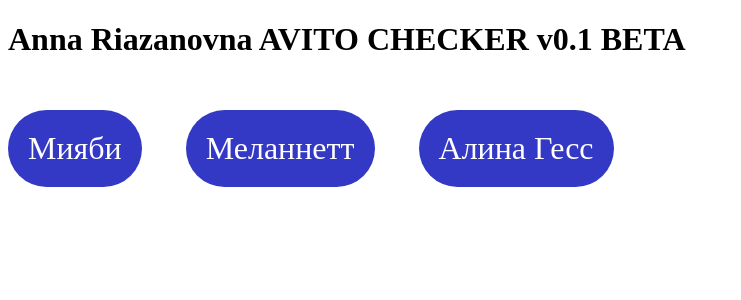
After one commit to barck/avito-parser, a PHP site: page / in a window 1280 px wide. The commit adds this page. Shown: the top 300 px of the page, without its empty margins (0-741 px from the left). Run offline with PHP 8.4, Linux system fonts and the light colour scheme.

Commit message:
next stage 2

```diff
--- /dev/null
+++ b/index.html
@@ -0,0 +1,434 @@
+<!DOCTYPE html>
+<html lang="en">
+<head>
+    <meta charset="UTF-8">
+    <meta name="viewport" content="width=device-width, initial-scale=1.0">
+    <meta http-equiv="X-UA-Compatible" content="ie=edge">
+    <title>Document</title>
+</head>
+<style>
+  a{
+    text-decoration: none;
+    font-size: 32px;
+    padding: 20px;
+    background: #3338c5;
+    color: #fff;
+    border-radius: 40px;
+    margin-right: 40px;
+    margin-top: 30px;
+    display: inline-block;
+  }
+  a:hover{
+    background: #696ef5;
+  }
+</style>
+  <body>
+    <div class="windows8">
+      <div class="wBall" id="wBall_1">
+        <div class="wInnerBall"></div>
+      </div>
+      <div class="wBall" id="wBall_2">
+        <div class="wInnerBall"></div>
+      </div>
+      <div class="wBall" id="wBall_3">
+        <div class="wInnerBall"></div>
+      </div>
+      <div class="wBall" id="wBall_4">
+        <div class="wInnerBall"></div>
+      </div>
+      <div class="wBall" id="wBall_5">
+        <div class="wInnerBall"></div>
+      </div>
+    </div>
+
+
+
+    <h1>Anna Riazanovna AVITO CHECKER v0.1 BETA</h1>
+
+    <a href="./check.php" class="btn btn-miyabi">Мияби</a>
+    <a href="./check.php" class="btn btn-melannett">Меланнетт</a>
+    <a href="./check.php" class="btn btn-gess">Алина Гесс</a>
+
+    <script>
+      let miyabiBtn = document.querySelector('.btn-miyabi'),
+          melannettBtn = document.querySelector('.btn-melannett'),
+          gessBtn = document.querySelector('.btn-gess'),
+          preloader = document.querySelector('.windows8');
+
+          miyabiBtn.addEventListener("click", function(){
+            preloader.classList.add('show');
+            event.preventDefault();
+            document.cookie = "author=мияби,виктория кушнаревайцу";
+            location.href = "/check.php"
+          });
+          melannettBtn.addEventListener("click", function(){
+            preloader.classList.add('show');
+            event.preventDefault();
+            document.cookie = "author=melannett,melanett,melannet,меланнетт,меланетт,меланнет,анна мельникова";
+            location.href = "/check.php"
+          });
+          gessBtn.addEventListener("click", function(){
+            preloader.classList.add('show');
+            event.preventDefault();
+            document.cookie = "author=алина гесс";
+            location.href = "/check.php"
+          });
+    </script>
+
+
+<style>
+.show {
+  display: block!important;
+}
+
+.windows8 {
+  display: none;
+	position: absolute;
+	width: 330px;
+	height:330px;
+	margin:auto;
+  left: calc(50% - 330px);
+  top: calc(50% - 330px);
+}
+
+.windows8 .wBall {
+	position: absolute;
+	width: 314px;
+	height: 314px;
+	opacity: 0;
+	transform: rotate(225deg);
+		-o-transform: rotate(225deg);
+		-ms-transform: rotate(225deg);
+		-webkit-transform: rotate(225deg);
+		-moz-transform: rotate(225deg);
+	animation: orbit 6.96s infinite;
+		-o-animation: orbit 6.96s infinite;
+		-ms-animation: orbit 6.96s infinite;
+		-webkit-animation: orbit 6.96s infinite;
+		-moz-animation: orbit 6.96s infinite;
+}
+
+.windows8 .wBall .wInnerBall{
+	position: absolute;
+	width: 41px;
+	height: 41px;
+	background: rgb(0,0,0);
+	left:0px;
+	top:0px;
+	border-radius: 41px;
+}
+
+.windows8 #wBall_1 {
+	animation-delay: 1.52s;
+		-o-animation-delay: 1.52s;
+		-ms-animation-delay: 1.52s;
+		-webkit-animation-delay: 1.52s;
+		-moz-animation-delay: 1.52s;
+}
+
+.windows8 #wBall_2 {
+	animation-delay: 0.3s;
+		-o-animation-delay: 0.3s;
+		-ms-animation-delay: 0.3s;
+		-webkit-animation-delay: 0.3s;
+		-moz-animation-delay: 0.3s;
+}
+
+.windows8 #wBall_3 {
+	animation-delay: 0.61s;
+		-o-animation-delay: 0.61s;
+		-ms-animation-delay: 0.61s;
+		-webkit-animation-delay: 0.61s;
+		-moz-animation-delay: 0.61s;
+}
+
+.windows8 #wBall_4 {
+	animation-delay: 0.91s;
+		-o-animation-delay: 0.91s;
+		-ms-animation-delay: 0.91s;
+		-webkit-animation-delay: 0.91s;
+		-moz-animation-delay: 0.91s;
+}
+
+.windows8 #wBall_5 {
+	animation-delay: 1.22s;
+		-o-animation-delay: 1.22s;
+		-ms-animation-delay: 1.22s;
+		-webkit-animation-delay: 1.22s;
+		-moz-animation-delay: 1.22s;
+}
+
+
+
+@keyframes orbit {
+	0% {
+		opacity: 1;
+		z-index:99;
+		transform: rotate(180deg);
+		animation-timing-function: ease-out;
+	}
+
+	7% {
+		opacity: 1;
+		transform: rotate(300deg);
+		animation-timing-function: linear;
+		origin:0%;
+	}
+
+	30% {
+		opacity: 1;
+		transform:rotate(410deg);
+		animation-timing-function: ease-in-out;
+		origin:7%;
+	}
+
+	39% {
+		opacity: 1;
+		transform: rotate(645deg);
+		animation-timing-function: linear;
+		origin:30%;
+	}
+
+	70% {
+		opacity: 1;
+		transform: rotate(770deg);
+		animation-timing-function: ease-out;
+		origin:39%;
+	}
+
+	75% {
+		opacity: 1;
+		transform: rotate(900deg);
+		animation-timing-function: ease-out;
+		origin:70%;
+	}
+
+	76% {
+	opacity: 0;
+		transform:rotate(900deg);
+	}
+
+	100% {
+	opacity: 0;
+		transform: rotate(900deg);
+	}
+}
+
+@-o-keyframes orbit {
+	0% {
+		opacity: 1;
+		z-index:99;
+		-o-transform: rotate(180deg);
+		-o-animation-timing-function: ease-out;
+	}
+
+	7% {
+		opacity: 1;
+		-o-transform: rotate(300deg);
+		-o-animation-timing-function: linear;
+		-o-origin:0%;
+	}
+
+	30% {
+		opacity: 1;
+		-o-transform:rotate(410deg);
+		-o-animation-timing-function: ease-in-out;
+		-o-origin:7%;
+	}
+
+	39% {
+		opacity: 1;
+		-o-transform: rotate(645deg);
+		-o-animation-timing-function: linear;
+		-o-origin:30%;
+	}
+
+	70% {
+		opacity: 1;
+		-o-transform: rotate(770deg);
+		-o-animation-timing-function: ease-out;
+		-o-origin:39%;
+	}
+
+	75% {
+		opacity: 1;
+		-o-transform: rotate(900deg);
+		-o-animation-timing-function: ease-out;
+		-o-origin:70%;
+	}
+
+	76% {
+	opacity: 0;
+		-o-transform:rotate(900deg);
+	}
+
+	100% {
+	opacity: 0;
+		-o-transform: rotate(900deg);
+	}
+}
+
+@-ms-keyframes orbit {
+	0% {
+		opacity: 1;
+		z-index:99;
+		-ms-transform: rotate(180deg);
+		-ms-animation-timing-function: ease-out;
+	}
+
+	7% {
+		opacity: 1;
+		-ms-transform: rotate(300deg);
+		-ms-animation-timing-function: linear;
+		-ms-origin:0%;
+	}
+
+	30% {
+		opacity: 1;
+		-ms-transform:rotate(410deg);
+		-ms-animation-timing-function: ease-in-out;
+		-ms-origin:7%;
+	}
+
+	39% {
+		opacity: 1;
+		-ms-transform: rotate(645deg);
+		-ms-animation-timing-function: linear;
+		-ms-origin:30%;
+	}
+
+	70% {
+		opacity: 1;
+		-ms-transform: rotate(770deg);
+		-ms-animation-timing-function: ease-out;
+		-ms-origin:39%;
+	}
+
+	75% {
+		opacity: 1;
+		-ms-transform: rotate(900deg);
+		-ms-animation-timing-function: ease-out;
+		-ms-origin:70%;
+	}
+
+	76% {
+	opacity: 0;
+		-ms-transform:rotate(900deg);
+	}
+
+	100% {
+	opacity: 0;
+		-ms-transform: rotate(900deg);
+	}
+}
+
+@-webkit-keyframes orbit {
+	0% {
+		opacity: 1;
+		z-index:99;
+		-webkit-transform: rotate(180deg);
+		-webkit-animation-timing-function: ease-out;
+	}
+
+	7% {
+		opacity: 1;
+		-webkit-transform: rotate(300deg);
+		-webkit-animation-timing-function: linear;
+		-webkit-origin:0%;
+	}
+
+	30% {
+		opacity: 1;
+		-webkit-transform:rotate(410deg);
+		-webkit-animation-timing-function: ease-in-out;
+		-webkit-origin:7%;
+	}
+
+	39% {
+		opacity: 1;
+		-webkit-transform: rotate(645deg);
+		-webkit-animation-timing-function: linear;
+		-webkit-origin:30%;
+	}
+
+	70% {
+		opacity: 1;
+		-webkit-transform: rotate(770deg);
+		-webkit-animation-timing-function: ease-out;
+		-webkit-origin:39%;
+	}
+
+	75% {
+		opacity: 1;
+		-webkit-transform: rotate(900deg);
+		-webkit-animation-timing-function: ease-out;
+		-webkit-origin:70%;
+	}
+
+	76% {
+	opacity: 0;
+		-webkit-transform:rotate(900deg);
+	}
+
+	100% {
+	opacity: 0;
+		-webkit-transform: rotate(900deg);
+	}
+}
+
+@-moz-keyframes orbit {
+	0% {
+		opacity: 1;
+		z-index:99;
+		-moz-transform: rotate(180deg);
+		-moz-animation-timing-function: ease-out;
+	}
+
+	7% {
+		opacity: 1;
+		-moz-transform: rotate(300deg);
+		-moz-animation-timing-function: linear;
+		-moz-origin:0%;
+	}
+
+	30% {
+		opacity: 1;
+		-moz-transform:rotate(410deg);
+		-moz-animation-timing-function: ease-in-out;
+		-moz-origin:7%;
+	}
+
+	39% {
+		opacity: 1;
+		-moz-transform: rotate(645deg);
+		-moz-animation-timing-function: linear;
+		-moz-origin:30%;
+	}
+
+	70% {
+		opacity: 1;
+		-moz-transform: rotate(770deg);
+		-moz-animation-timing-function: ease-out;
+		-moz-origin:39%;
+	}
+
+	75% {
+		opacity: 1;
+		-moz-transform: rotate(900deg);
+		-moz-animation-timing-function: ease-out;
+		-moz-origin:70%;
+	}
+
+	76% {
+	opacity: 0;
+		-moz-transform:rotate(900deg);
+	}
+
+	100% {
+	opacity: 0;
+		-moz-transform: rotate(900deg);
+	}
+}
+</style>
+  </body>
+</html>
```
Also changed, not shown: check.php (+67 -43 lines), test.php (added, +75 -0 lines), test2.php (added, +117 -0 lines).
